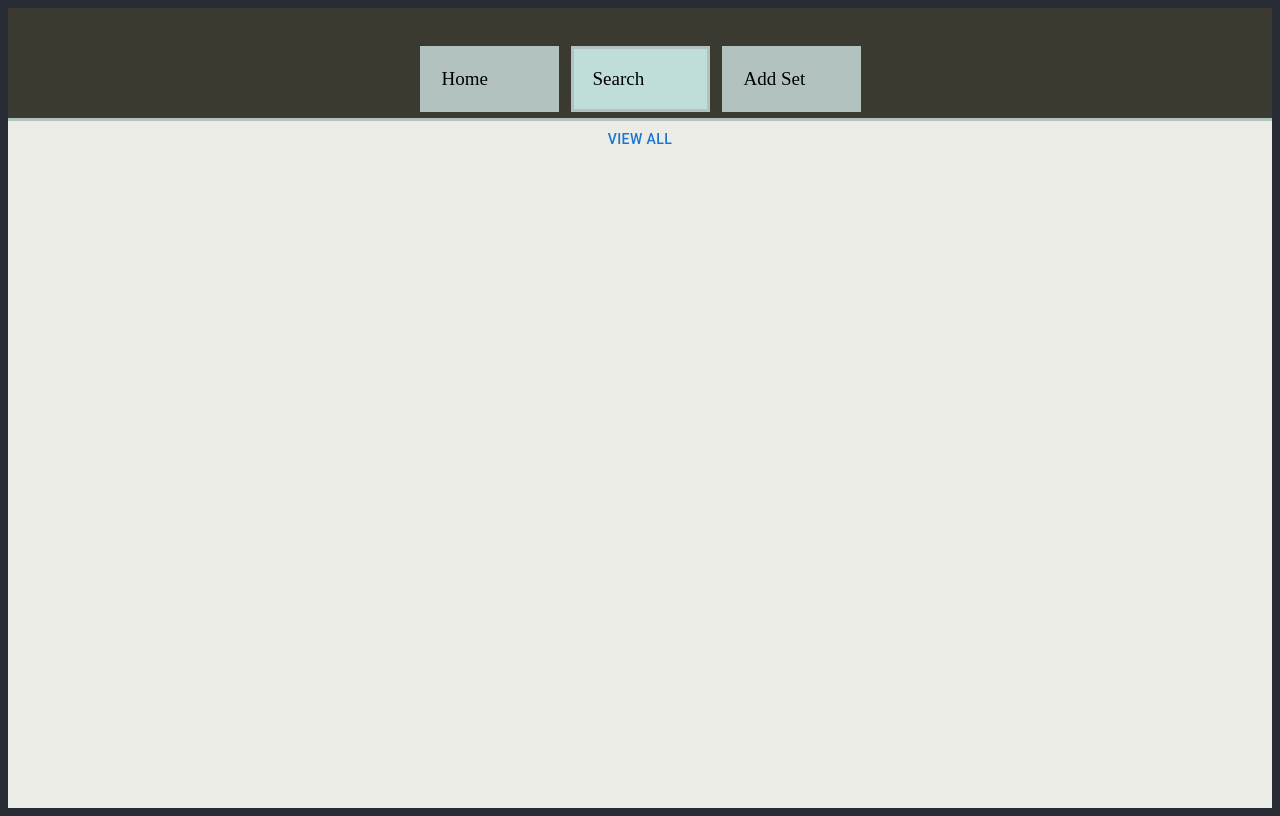
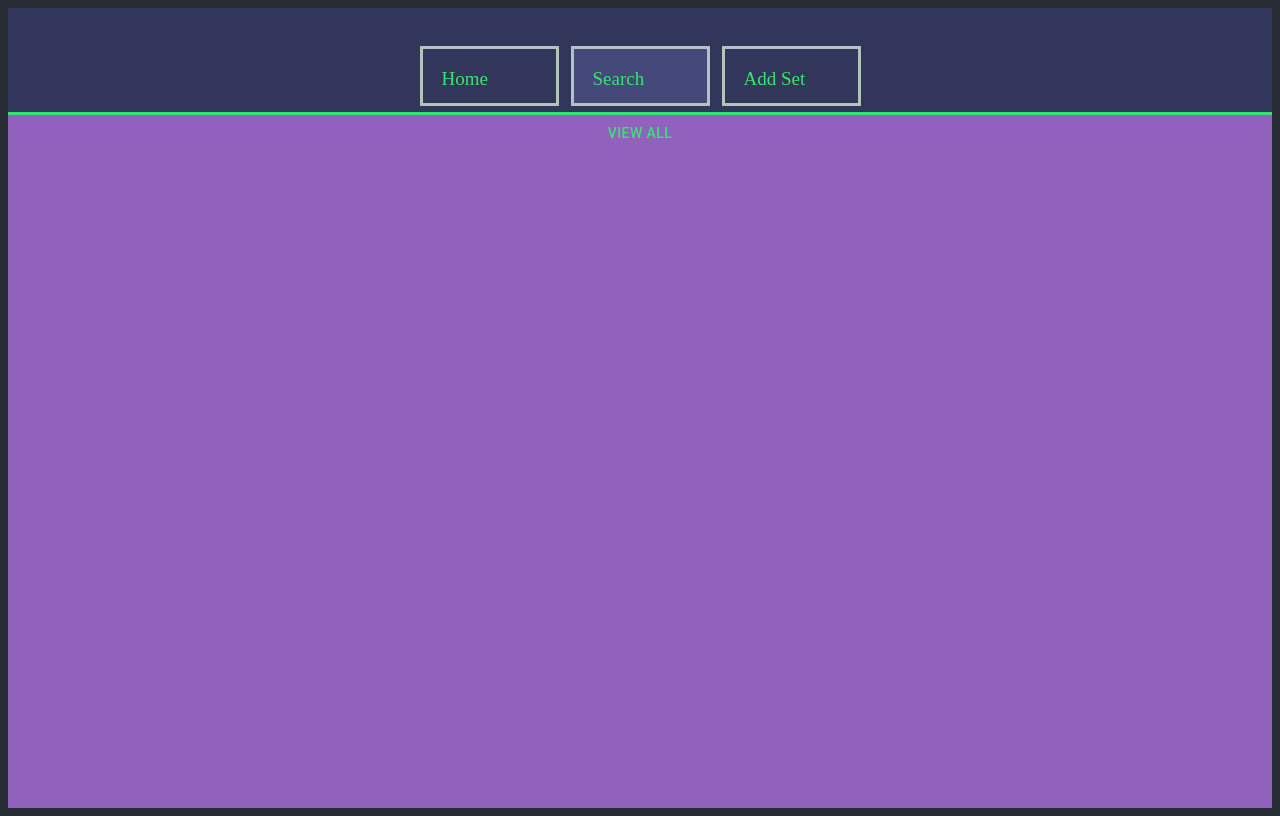
Before and after one commit to fusion407/Electronic-Dance-Music-Application, a React (Create React App) app: page /search in a window 1280 px wide. Built offline with nearby package versions, Linux system fonts and the light colour scheme; no server answers.

Commit message:
changed color schemes, edited some styles

```diff
--- a/src/App.css
+++ b/src/App.css
@@ -1,35 +1,32 @@
 .App {
   text-align: center;
-  background-color: #eaece5;
+  background-color: #9162bd;
   color: #3b3a30;
   min-height: 100vh;
 }
+
 html {
   background: #282c34;
 }
-.App-logo {
-  margin-top: 1rem;
-  margin-bottom: -2rem;
+
+img {
+  width: auto;
+  height: fit-content;
 }
 
-/* @media (prefers-reduced-motion: no-preference) {
-  .App-logo {
-    animation: App-logo-spin infinite 20s linear;
-  }
-} */
 .navTitle {
   margin-bottom : -3em;
 }
+
 .App-header {
-  background-color: #3b3a30;
-  /* min-height: 100vh; */
+  background-color: #32365a;
   display: flex;
   flex-direction: column;
   align-items: center;
   justify-content: center;
   font-size: calc(3px + 2vmin);
   border-style: solid;
-  border-color: #b2c2bf;
+  border-color: #38e471;
   border-left: hidden;
   border-right: hidden;
   border-top: hidden;
@@ -37,9 +34,11 @@ html {
 
   color: #3b3a30;
 }
+
 .searchForm{
   color: #3b3a30;
 }
+
 .setCardList {
   display: flex;
   flex-wrap: wrap;
@@ -48,6 +47,7 @@ html {
   justify-content: center;
   align-items: flex-start;
 }
+
 .setCard {
   width: 350px;
   height: auto;
@@ -58,24 +58,31 @@ html {
 .cardTitles {
   font-weight: bold;
 }
+.video-link {
+  color: #a85bf0;
+  text-decoration: none;
+}
+.video-link:hover {
+  color: "#3b3a30"
+}
+
 fieldset {
   border-left : hidden;
   border-right : hidden;
   font-size: 20px;
 }
-/* h3 {
-  text-decoration: underline;
-} */
 
-.App-link {
-  color: #61dafb;
+.addSetDropdownBox {
+  margin-bottom: 1rem;
 }
 
-/* @keyframes App-logo-spin {
-  from {
-    transform: rotate(0deg);
+
+/* mobile */
+@media (min-width: 320px) and (max-width: 480px) {
+
+  img {
+    width: auto;
+    height: 200px;
   }
-  to {
-    transform: rotate(360deg);
-  }
-} */
+
+}
--- a/src/App.js
+++ b/src/App.js
@@ -86,11 +86,6 @@ function App() {
   }
 
 
-
-
-
-
-
   return (
     <div className="App">
 
--- a/src/components/AddSetDropdowns.js
+++ b/src/components/AddSetDropdowns.js
@@ -13,6 +13,7 @@ const formStyle = {
 const dropdownStyle = {
     color : "#3b3a30",
     margin : "5px",
+    marginBottom : "1rem",
     width : "20%",
     alignSelf : "center"
 }
@@ -48,6 +49,7 @@ function AddSetDropdowns({
         <h1>1. Select your artist, event, and location</h1>
 
             <form className="addSetForm">
+              <div className="addSetDropdownBox">
                 <h2>Artist</h2>
                 <Box sx={{ minWidth: 120 }}>
                     <FormControl style={dropdownStyle} fullWidth>
@@ -81,8 +83,9 @@ function AddSetDropdowns({
                       Add
                     </Button>
                 </div>
+              </div>
 
-
+              <div className="addSetDropdownBox">
                 <Box sx={{ minWidth: 120 }}>
                     <h2>Event</h2>
                     <FormControl style={dropdownStyle} fullWidth>
@@ -118,8 +121,9 @@ function AddSetDropdowns({
                       Add
                     </Button>
                 </div>
+              </div>
 
-
+              <div className="addSetDropdownBox">
                 <Box sx={{ minWidth: 120 }}>
                     <h2>Location</h2>
                     <FormControl style={dropdownStyle} fullWidth>
@@ -129,7 +133,7 @@ function AddSetDropdowns({
                         id="demo-simple-select"
                         name="location_id"
                         value={formData.location_id}
-                        label="Age"
+                        label="Location"
 
                         onChange={handleChangeLocation}
                       >
@@ -155,6 +159,7 @@ function AddSetDropdowns({
                       Add
                     </Button>
                 </div>
+              </div>
 
                 <div>
                     <Button
--- a/src/components/AddSetForm.js
+++ b/src/components/AddSetForm.js
@@ -3,7 +3,7 @@ import { Input } from "@mui/material";
 
 const formStyle = {
     color : "#3b3a30",
-    margin : "5px"
+    margin : "1rem"
 }
 
 
@@ -21,35 +21,38 @@ function AddSetForm({
             <form className="addSetForm" onSubmit={handleSubmit}>
 
                 <div>
+                    <h2>Title: </h2>
                     <Input
                         type="text"
                         name="title"
                         value={formData.title}
                         onChange={handleChangeFormData}
                         style={formStyle}
-                        placeholder="Title"
+                        placeholder="Enter"
                     />
                 </div>
 
                 <div>
+                    <h2>Youtube link: </h2>
                     <Input
                         type="text"
                         name="video_link"
                         value={formData.video_link}
                         onChange={handleChangeFormData}
                         style={formStyle}
-                        placeholder="Video Link"
+                        placeholder="Enter"
                     />
                 </div>
 
                 <div>
+                    <h2>Rating</h2>
                     <Input
                         type="text"
                         name="rating"
                         value={formData.rating}
                         onChange={handleChangeFormData}
                         style={formStyle}
-                        placeholder="Rating"
+                        placeholder="Enter ( 0 - 10 )"
                     />
                 </div>
 
--- a/src/components/NavBar.js
+++ b/src/components/NavBar.js
@@ -7,14 +7,15 @@ const linkStyles = {
     flexdirection: "row",
     aligncontent: "center",
     justifycontent: "center",
+    height: "1rem",
     width: "5em",
     borderStyle: "solid",
     borderColor: "#b2c2bf",
     padding: "1em",
     margin: "2em 6px 6px",
-    background: "#b2c2bf",
+    background: "#32365a",
     textDecoration: "none",
-    color: "black",
+    color: "#38e471",
   };
 
 
@@ -33,7 +34,7 @@ function NavBar() {
             exact
             style={linkStyles}
             activeStyle={{
-              background: "#c0ded9",
+              background: "#44497a",
             }}
           >
             Home
@@ -45,7 +46,7 @@ function NavBar() {
             exact
             style={linkStyles}
             activeStyle={{
-              background: "#c0ded9",
+              background: "#44497a",
             }}
           >
             Search
@@ -57,7 +58,7 @@ function NavBar() {
             exact
             style={linkStyles}
             activeStyle={{
-              background: "#c0ded9",
+              background: "#44497a",
             }}
           >
             Add Set
--- a/src/components/Search.js
+++ b/src/components/Search.js
@@ -45,7 +45,16 @@ function Search({
     return (
         <>
 
-            <Button onClick={handleDisplayAllSets} variant="text">View All</Button>
+            <Button
+                sx={{
+                    color: "#38e471"
+                }}
+                onClick={handleDisplayAllSets}
+                variant="text"
+                // color="#38e471"
+                >
+                    {!displayAllSets ? "View All" : "Hide All"}
+            </Button>
 
             <div className="setCardList">
                 {displayAllSets ?
--- a/src/components/SetCard.js
+++ b/src/components/SetCard.js
@@ -32,7 +32,8 @@ function SetCard(props) {
           <Card sx={{
                 margin: "1rem",
                 maxWidth: 345,
-                background: "#b2c2bf"
+                background: "#32365a",
+                color: "#8300fd"
                 }}
                 variant="outlined">
 
@@ -50,7 +51,7 @@ function SetCard(props) {
               <Typography
                 component="div"
                 variant="body2"
-                color="text.primary"
+                color="#8300fd"
               >
                 <div>
                   <span className="cardTitles">Artist:</span> {artist}
@@ -63,10 +64,10 @@ function SetCard(props) {
                   <span className="cardTitles">Location:</span> {location}
                 </div>
                 <div>
-                  <a href={video_link}>Video</a>
+                  <span className="cardTitles">Rating:</span> {rating}
                 </div>
                 <div>
-                  <span className="cardTitles">Rating:</span> {rating}
+                  <a className="video-link" href={video_link}>Click to watch</a>
                 </div>
 
               </Typography>
```
